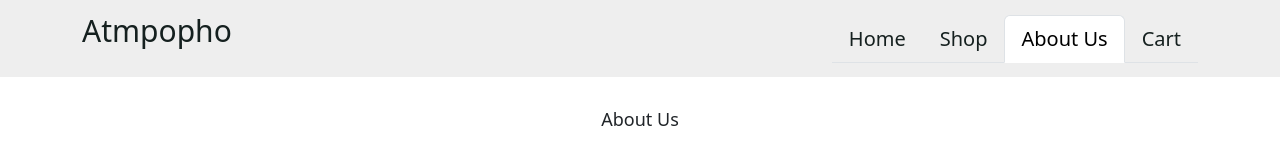
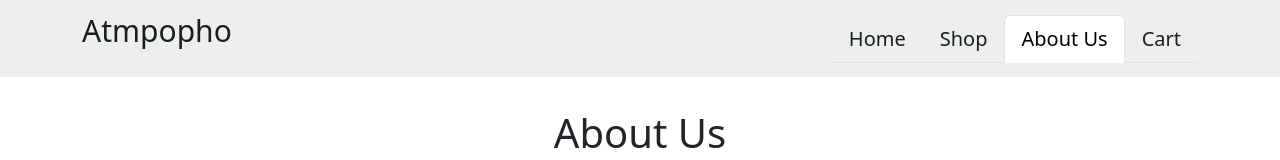
Before and after one commit to CheeseBurrito/BootstrapResonsive, a plain HTML site: page aboutus.html in a window 1280 px wide. Shown: the top 160 px of the page. Drawn offline with nearby package versions, Linux system fonts and the light colour scheme; grey boxes are pictures that could not be loaded.

Commit message:
Fixed About Us header

```diff
--- a/aboutus.html
+++ b/aboutus.html
@@ -24,7 +24,7 @@
     </nav>
 
     <div class="container">
-        <h1 class="text-center">About Us</h1>
+        <h1 class="text-center fs-1">About Us</h1>
         <img src="https://www.yourfreecareertest.com/wp-content/uploads/2020/02/become_an_agent_business_manager.jpg" width="400px">
         <h2>Meet our CEO-Namit</h2>
         <p>He is known for offering the highest quality gases, ensuring that only the purest air is available to customers, perfect for various uses and industries.</p>
```
